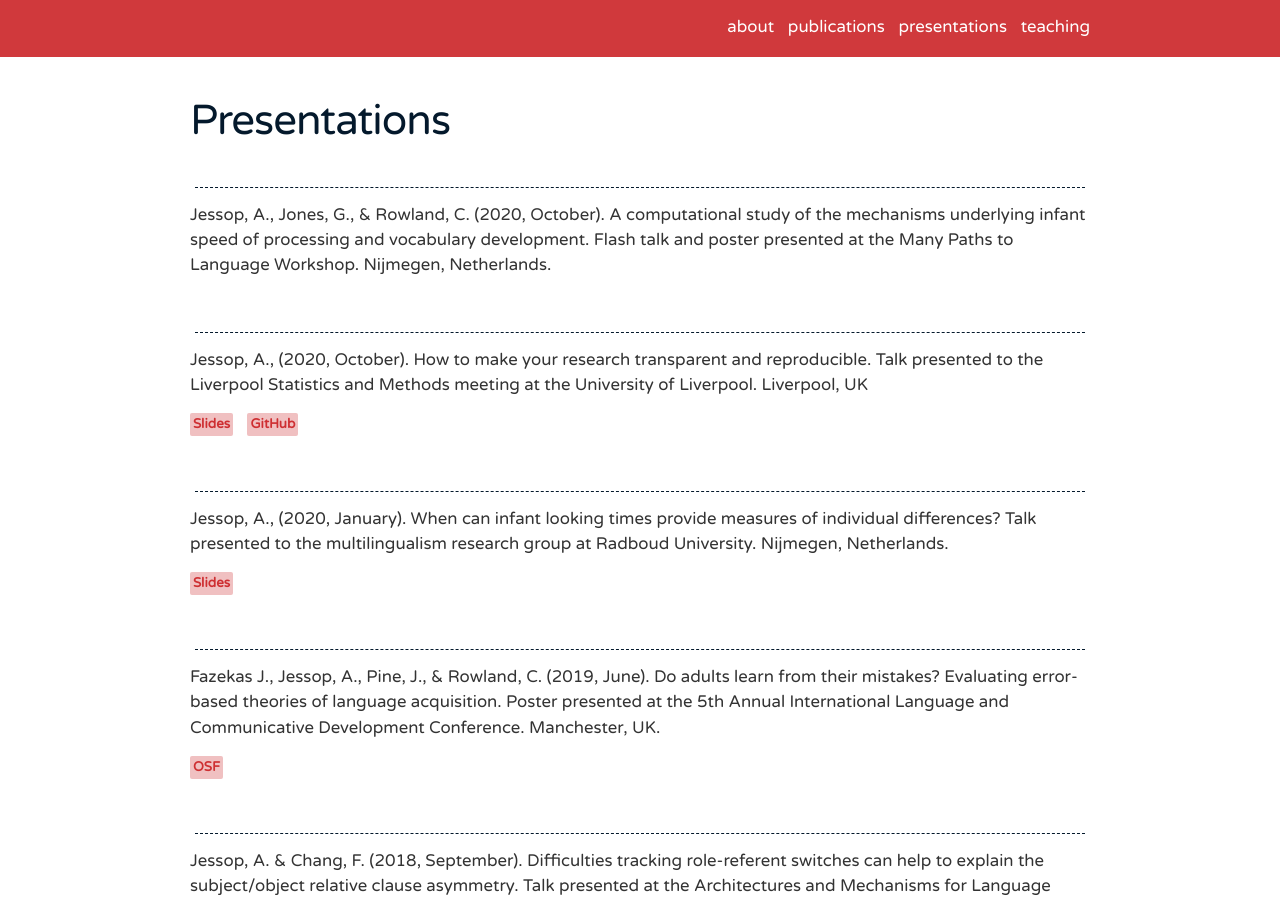
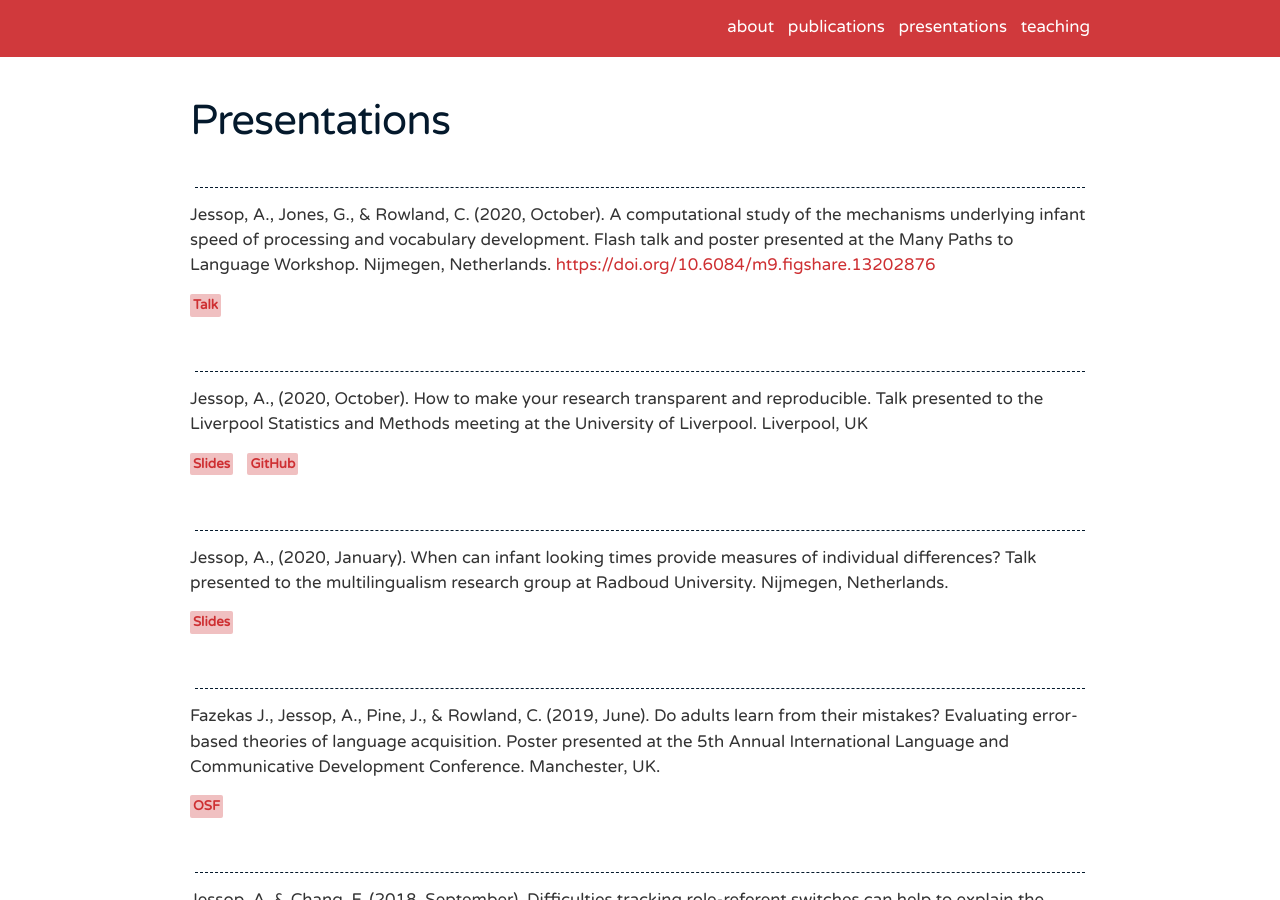
Before and after one commit to andrew-jessop/andrew-jessop.github.io, a Jekyll site: the page built from _pages/presentations.md, in a window 1280 px wide and 900 px high. Built offline with Jekyll 4.4.1, drawn with Linux system fonts in a browser that asks for light colours; nearby versions of some CDN libraries.

Commit message:
Add MPAL recordings

```diff
--- a/_pages/presentations.md
+++ b/_pages/presentations.md
@@ -7,7 +7,9 @@ title: Presentations
 
 <hr>
 
-Jessop, A., Jones, G., & Rowland, C. (2020, October). A computational study of the mechanisms underlying infant speed of processing and vocabulary development. Flash talk and poster presented at the Many Paths to Language Workshop. Nijmegen, Netherlands.
+Jessop, A., Jones, G., & Rowland, C. (2020, October). A computational study of the mechanisms underlying infant speed of processing and vocabulary development. Flash talk and poster presented at the Many Paths to Language Workshop. Nijmegen, Netherlands. [https://doi.org/10.6084/m9.figshare.13202876](https://doi.org/10.6084/m9.figshare.13202876)
+
+<a href="https://doi.org/10.6084/m9.figshare.13202876" class="button">Talk</a>
 
 <br>
 
```
